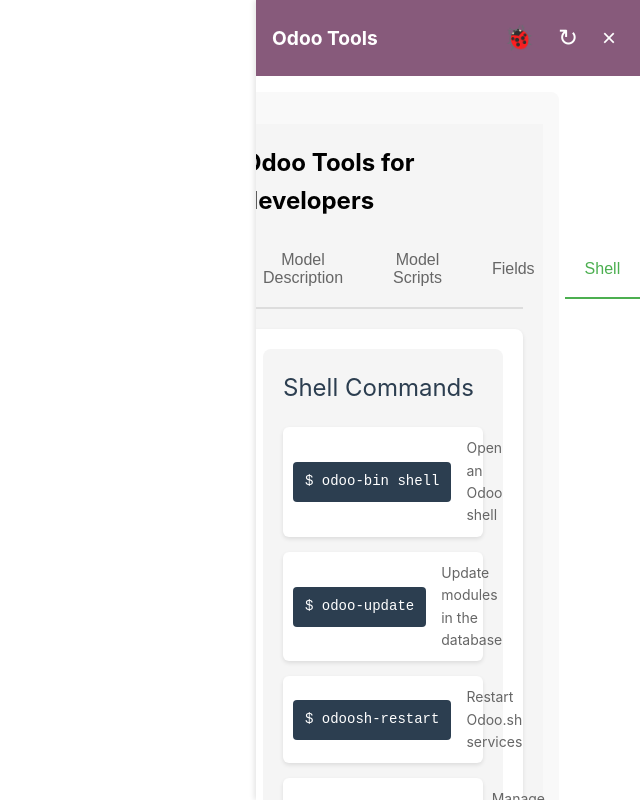
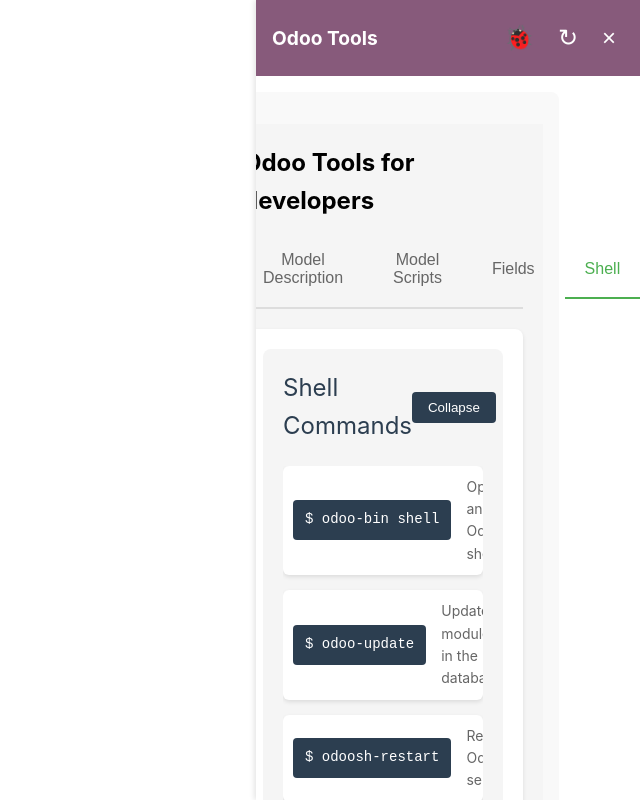
Before and after one commit to edsonfervo16mx/my-odoo-webkit, a Vue app: page / in a window 1280 px wide. Both pictures are taken after a click on the button "Shell". Shown: the whole page, without its empty margins (640-1280 px from the left). Built offline with nearby package versions, Linux system fonts and the light colour scheme; the HTML template or start-up script is replaced by a standard one.

Commit message:
Enhance ModelScriptsTab.vue by adding scripts for creating, updating, and committing records. Update Shell.vue to include a toggle button for expanding/collapsing shell commands and improve layout with a header container.

```diff
--- a/src/components/ModelScriptsTab.vue
+++ b/src/components/ModelScriptsTab.vue
@@ -35,6 +35,22 @@
     code: `self.env['${props.model}'].search_count([('id', '=', ${props.id})])`,
     description: 'Count records'
   }
+
+  const create_script = {
+    code: `self.env['${props.model}'].create({'name': 'New Name'})`,
+    description: 'Create a new record'
+  }
+
+  const update_script = {
+    code: `self.env['${props.model}'].browse(${props.id}).write({'name': 'New Name'})`,
+    description: 'Update the record'
+  }
+
+  const commit_script = {
+    code: `self.env.cr.commit()`,
+    description: 'Commit the transaction'
+  }
+
   const unlink_script = {
     code: `self.env['${props.model}'].unlink(${props.id})`,
     description: 'Delete the record with the given ID'
@@ -45,6 +61,9 @@
     search_script,
     search_read_script,
     search_count_script,
+    create_script,
+    update_script,
+    commit_script,
     unlink_script
   ]
 })
--- a/src/components/Shell.vue
+++ b/src/components/Shell.vue
@@ -1,7 +1,12 @@
 <template>
   <div class="wk-shell-container">
-    <h1>Shell Commands</h1>
-    <div class="wk-shell-commands">
+    <div class="header-container">
+      <h1>Shell Commands</h1>
+      <button class="toggle-button" @click="isExpanded = !isExpanded">
+        {{ isExpanded ? 'Collapse' : 'Expand' }}
+      </button>
+    </div>
+    <div class="wk-shell-commands" :class="{ 'collapsed': !isExpanded }">
       <div class="wk-command">
         <pre @click="copyToClipboard('odoo-bin shell')"><code>$ odoo-bin shell</code></pre>
         <span>Open an Odoo shell</span>
@@ -39,6 +44,10 @@
 </template>
 
 <script setup>
+import { ref } from 'vue';
+
+const isExpanded = ref(true);
+
 const copyToClipboard = async (text) => {
   try {
     await navigator.clipboard.writeText(text);
@@ -57,16 +66,44 @@
   border-radius: 8px;
 }
 
-.wk-shell-container h1 {
+.header-container {
+  display: flex;
+  justify-content: space-between;
+  align-items: center;
+  margin-bottom: 20px;
+}
+
+.header-container h1 {
   color: #2c3e50;
-  margin-bottom: 20px;
   font-size: 24px;
+  margin: 0;
+}
+
+.toggle-button {
+  padding: 8px 16px;
+  background: #2c3e50;
+  color: white;
+  border: none;
+  border-radius: 4px;
+  cursor: pointer;
+  transition: background-color 0.2s;
+}
+
+.toggle-button:hover {
+  background: #3c4e60;
 }
 
 .wk-shell-commands {
   display: flex;
   flex-direction: column;
   gap: 15px;
+  transition: max-height 0.3s ease-in-out;
+  overflow: hidden;
+  max-height: 2000px;
+}
+
+.wk-shell-commands.collapsed {
+  max-height: 0;
 }
 
 .wk-command {
```
